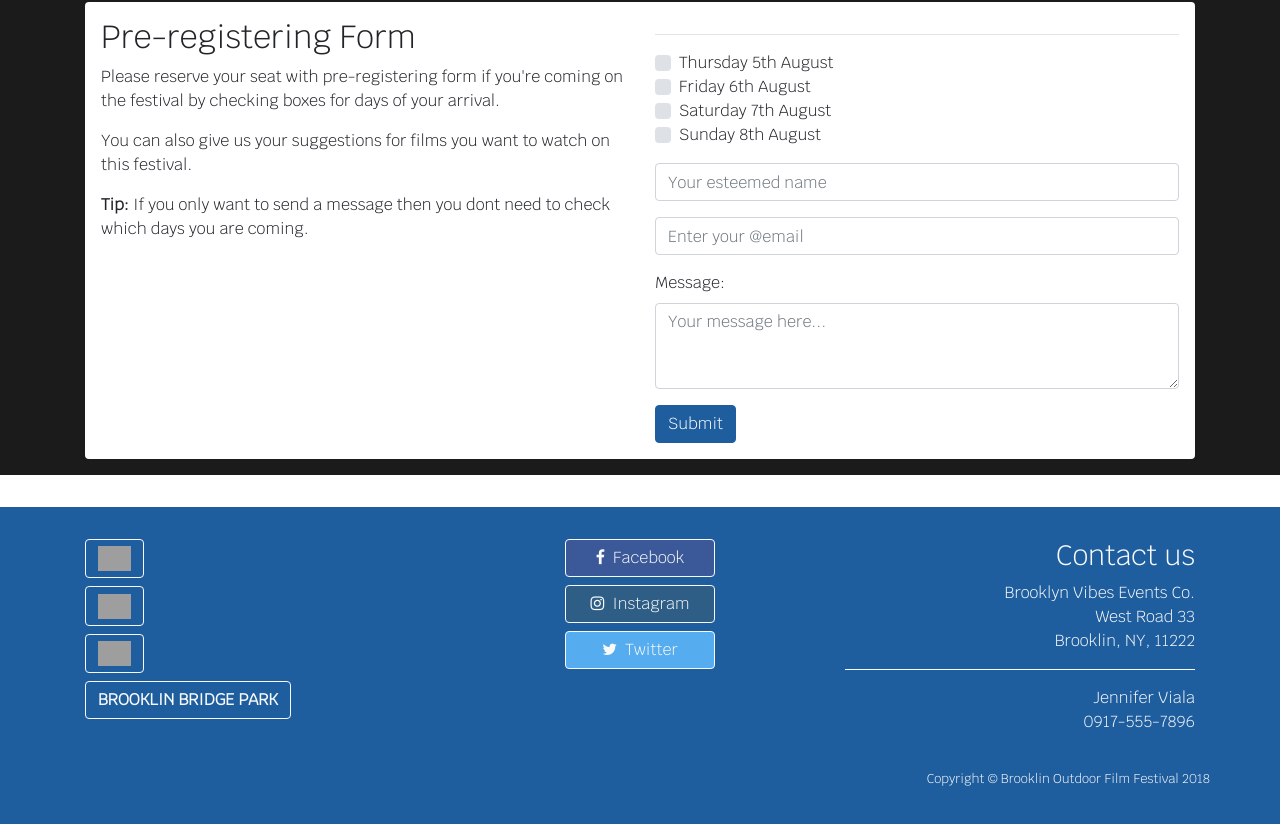
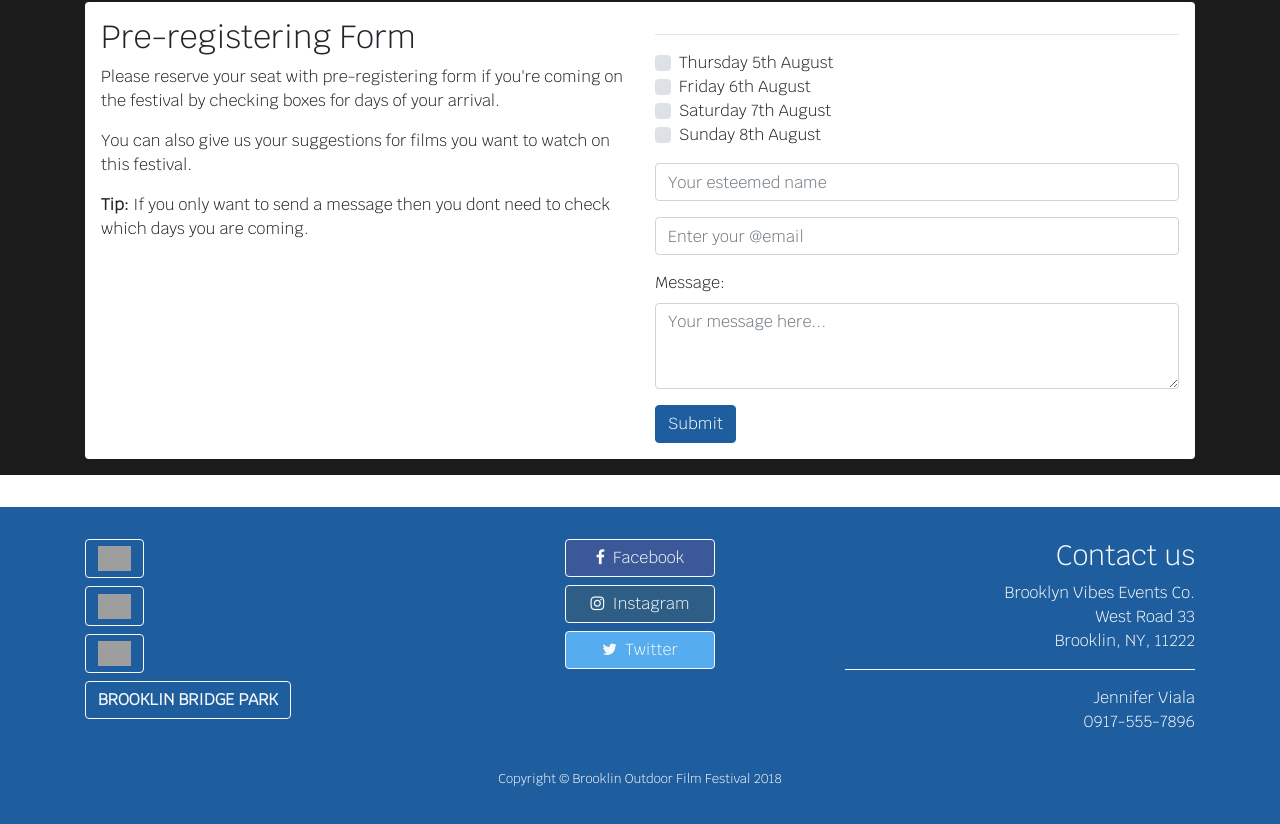
Before and after one commit to zovuk/festival, a plain HTML site: page index.html in a window 1280 px wide. Shown: the part 1824-2648 px from the top of the page. Drawn offline with nearby package versions, Linux system fonts and the light colour scheme; grey boxes are pictures that could not be loaded.

Commit message:
Fixed Copyright row width

```diff
--- a/index.html
+++ b/index.html
@@ -400,7 +400,7 @@
         </div>
       </div>
       <div class="row text-right text-light">
-        <p class="w-100 mx-auto mt-3"><small>Copyright &copy; Brooklin Outdoor Film Festival 2018</small></p>
+        <p class="mx-auto mt-3"><small>Copyright &copy; Brooklin Outdoor Film Festival 2018</small></p>
       </div>
     </div>
   </footer>
```
